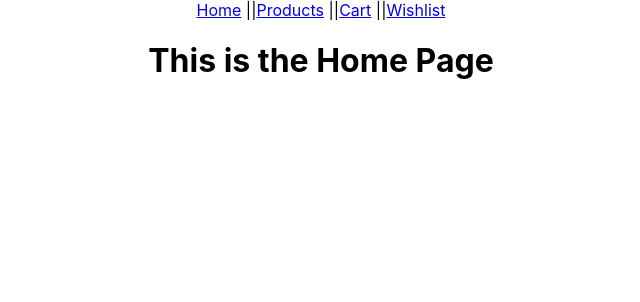
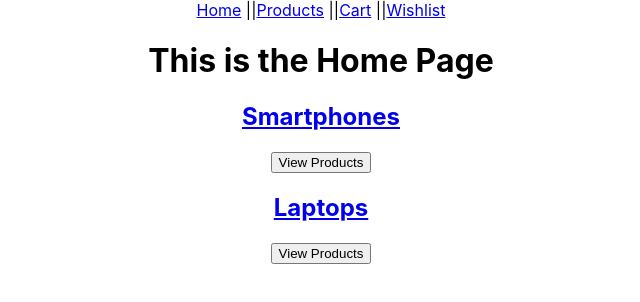
Before and after one commit to akshaykamath45/techstore, a React (Create React App) app: page / in a window 1280 px wide. Shown: the top 302 px of the page, without its empty margins (319-959 px from the left). Built offline with nearby package versions, Linux system fonts and the light colour scheme; what miragejs would draw is missing.

Commit message:
feat : category filtering from home page

```diff
--- a/src/backend/db/categories.js
+++ b/src/backend/db/categories.js
@@ -17,14 +17,16 @@ export const categories = [
     categoryName: "Laptops",
     description: "Portable computing devices designed for mobile use.",
   },
-  {
-    _id: uuid(),
-    categoryName: "Tablets",
-    description: "Compact, handheld computing devices with touchscreens.",
-  },
-  {
-    _id: uuid(),
-    categoryName: "Accessories",
-    description: "Various gadgets and add-ons to complement tech devices.",
-  },
+
 ];
+
+// {
+//   _id: uuid(),
+//   categoryName: "Tablets",
+//   description: "Compact, handheld computing devices with touchscreens.",
+// },
+// {
+//   _id: uuid(),
+//   categoryName: "Accessories",
+//   description: "Various gadgets and add-ons to complement tech devices.",
+// },
--- /dev/null
+++ b/src/contexts/CategoryContext.js
@@ -0,0 +1,16 @@
+// CategoryContext.js
+import React, { createContext, useState, useContext } from 'react';
+
+const CategoryContext = createContext();
+
+export const useCategoryContext = () => useContext(CategoryContext);
+
+export const CategoryProvider = ({ children }) => {
+  const [selectedCategory, setSelectedCategory] = useState(null);
+
+  return (
+    <CategoryContext.Provider value={{ selectedCategory, setSelectedCategory }}>
+      {children}
+    </CategoryContext.Provider>
+  );
+};
--- a/src/index.js
+++ b/src/index.js
@@ -5,17 +5,21 @@ import App from "./App";
 import { makeServer } from "./server";
 import { BrowserRouter as Router } from "react-router-dom";
 import { CartContext, CartProvider } from "../src/contexts/CartContext";
-import { WishlistContext,WishlistProvider } from "./contexts/WishlistContext";
+import { WishlistContext, WishlistProvider } from "./contexts/WishlistContext";
+import { useCategoryContext, CategoryProvider } from "./contexts/CategoryContext";
 // Call make Server
 makeServer();
 export { CartContext };
-export {WishlistContext}
+export { WishlistContext };
+export {useCategoryContext}
 ReactDOM.render(
   <React.StrictMode>
     <Router>
       <CartProvider>
         <WishlistProvider>
-        <App />
+          <CategoryProvider>
+            <App />
+          </CategoryProvider>
         </WishlistProvider>
       </CartProvider>
     </Router>
--- a/src/pages/Home/Home.jsx
+++ b/src/pages/Home/Home.jsx
@@ -1,11 +1,31 @@
-import React from 'react'
+// Home.jsx
+import React from 'react';
+import { categories } from '../../backend/db/categories.js';
+import { Link } from 'react-router-dom';
+import { useCategoryContext } from '../../contexts/CategoryContext';
 
 const Home = () => {
+  const { setSelectedCategory } = useCategoryContext();
+
+  const handleCategoryClick = (categoryName) => {
+    setSelectedCategory(categoryName);
+  };
+
   return (
     <div>
       <h1>This is the Home Page</h1>
+      {categories.map((category) => (
+        <Link to="/products">
+        <div key={category._id}>
+          <h2>{category.categoryName}</h2>
+          <button onClick={() => handleCategoryClick(category.categoryName)}>
+            View Products
+          </button>
+        </div>
+        </Link>
+      ))}
     </div>
-  )
-}
+  );
+};
 
-export default Home
+export default Home;
--- a/src/pages/Product Listing Page/ProductListing.jsx
+++ b/src/pages/Product Listing Page/ProductListing.jsx
@@ -1,25 +1,27 @@
-import React, { useContext, useState, useEffect } from "react";
-import { Link } from "react-router-dom";
-import { products } from "../../backend/db/products.js";
-import { CartContext } from "../../contexts/CartContext.js";
-import { WishlistContext } from "../../contexts/WishlistContext.js";
-import "./ProductListing.css";
+// ProductListing.jsx
+import React, { useContext, useState, useEffect } from 'react';
+import { Link } from 'react-router-dom';
+import { products } from '../../backend/db/products.js';
+import { CartContext } from '../../contexts/CartContext.js';
+import { WishlistContext } from '../../contexts/WishlistContext.js';
+import { useCategoryContext } from '../../contexts/CategoryContext.js';
+import './ProductListing.css';
 
 const ProductListing = () => {
-  console.log(products);
   const { handleAddToCart } = useContext(CartContext);
   const { handleAddToWishlist } = useContext(WishlistContext);
-  const [techProducts, setTechProducts] = useState(products);
+  const { selectedCategory } = useCategoryContext();
+  const [techProducts, setTechProducts] = useState([]);
   const [value, setValue] = useState(0);
   const [sortingOrder, setSortingOrder] = useState(null);
   const [selectedCategories, setSelectedCategories] = useState([]);
 
   const sortProducts = (order) => {
     setSortingOrder(order);
-    if (order === "highToLow") {
+    if (order === 'highToLow') {
       const sortedProducts = [...techProducts].sort((a, b) => b.price - a.price);
       setTechProducts(sortedProducts);
-    } else if (order === "lowToHigh") {
+    } else if (order === 'lowToHigh') {
       const sortedProducts1 = [...techProducts].sort((a, b) => a.price - b.price);
       setTechProducts(sortedProducts1);
     }
@@ -28,35 +30,26 @@ const ProductListing = () => {
   const handleInput = (e) => {
     setValue(e.target.value);
     const selectedPrice = parseInt(e.target.value, 10);
-    const filteredProducts = products.filter(
-      (product) => product.price <= selectedPrice
-    );
+    const filteredProducts = products.filter((product) => product.price <= selectedPrice);
     setTechProducts(filteredProducts);
   };
 
-  const handleCategory = (selectedCategory) => {
-    if (selectedCategories.includes(selectedCategory)) {
-      // If the category is already selected, remove it from the selectedCategories array
-      const updatedCategories = selectedCategories.filter(
-        (category) => category !== selectedCategory
-      );
-      setSelectedCategories(updatedCategories);
+  useEffect(() => {
+    if (selectedCategory) {
+      setSelectedCategories([selectedCategory]);
     } else {
-      // If the category is not selected, add it to the selectedCategories array
-      setSelectedCategories([...selectedCategories, selectedCategory]);
+      setSelectedCategories([]);
     }
-  };
+  }, [selectedCategory]);
 
   useEffect(() => {
-    // Apply category filter after selectedCategories has been updated
     applyCategoryFilter(products);
   }, [selectedCategories]);
 
   const applyCategoryFilter = (productsArray) => {
     if (selectedCategories.length === 0) {
-      setTechProducts(productsArray); // No categories selected, show all products
+      setTechProducts(productsArray);
     } else {
-      // Show products that belong to at least one selected category
       const filteredProducts = productsArray.filter((product) =>
         selectedCategories.includes(product.category)
       );
@@ -66,14 +59,7 @@ const ProductListing = () => {
 
   return (
     <div>
-      <input
-        type="range"
-        min="0"
-        max="2000"
-        step="500"
-        value={value}
-        onChange={handleInput}
-      />
+      <input type="range" min="0" max="2000" step="500" value={value} onChange={handleInput} />
       <div className="slider-labels">
         <span>0</span>
         <span>500</span>
@@ -87,8 +73,8 @@ const ProductListing = () => {
           type="radio"
           name="sorting"
           value="highToLow"
-          checked={sortingOrder === "highToLow"}
-          onChange={() => sortProducts("highToLow")}
+          checked={sortingOrder === 'highToLow'}
+          onChange={() => sortProducts('highToLow')}
         />
         High to Low
       </label>
@@ -97,25 +83,26 @@ const ProductListing = () => {
           type="radio"
           name="sorting"
           value="lowToHigh"
-          checked={sortingOrder === "lowToHigh"}
-          onChange={() => sortProducts("lowToHigh")}
+          checked={sortingOrder === 'lowToHigh'}
+          onChange={() => sortProducts('lowToHigh')}
         />
         Low to High
       </label>
+
       <div>
         <label>
           <input
             type="checkbox"
-            onChange={() => handleCategory("Smartphones")}
-            checked={selectedCategories.includes("Smartphones")}
+            onChange={() => setSelectedCategories(['Smartphones'])}
+            checked={selectedCategories.includes('Smartphones')}
           />
           Smartphones
         </label>
         <label>
           <input
             type="checkbox"
-            onChange={() => handleCategory("Laptops")}
-            checked={selectedCategories.includes("Laptops")}
+            onChange={() => setSelectedCategories(['Laptops'])}
+            checked={selectedCategories.includes('Laptops')}
           />
           Laptops
         </label>
@@ -135,7 +122,7 @@ const ProductListing = () => {
             <p>{product.description}</p>
             <p>{product.price}</p>
             <button onClick={handleCart}>Add to Cart</button>
-            <button onClick={handleWishlist}> Add to Wishlist</button>
+            <button onClick={handleWishlist}>Add to Wishlist</button>
             <Link to={`/product/${product._id}`}>Visit Item</Link>
             <hr />
           </div>
```
